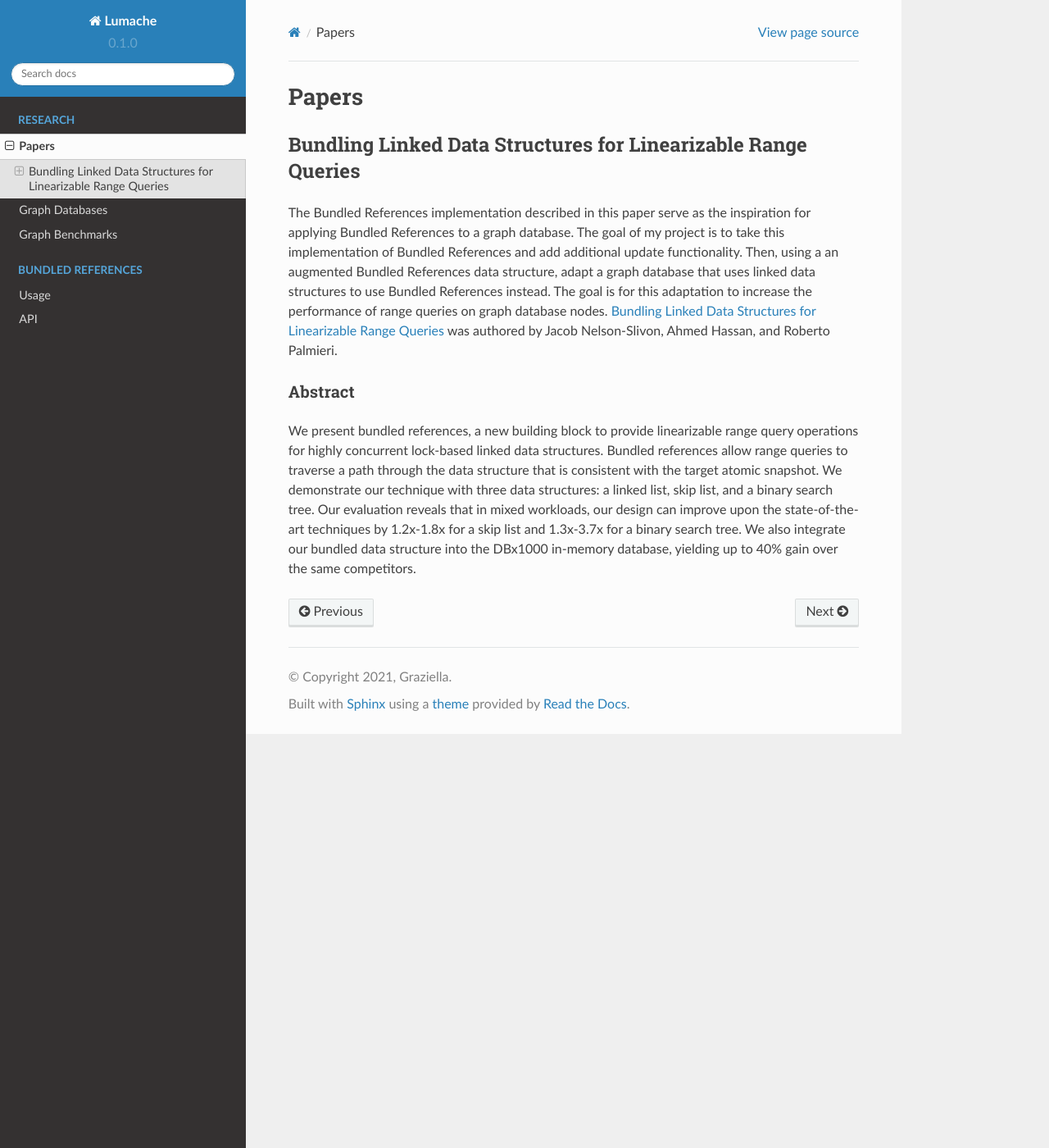
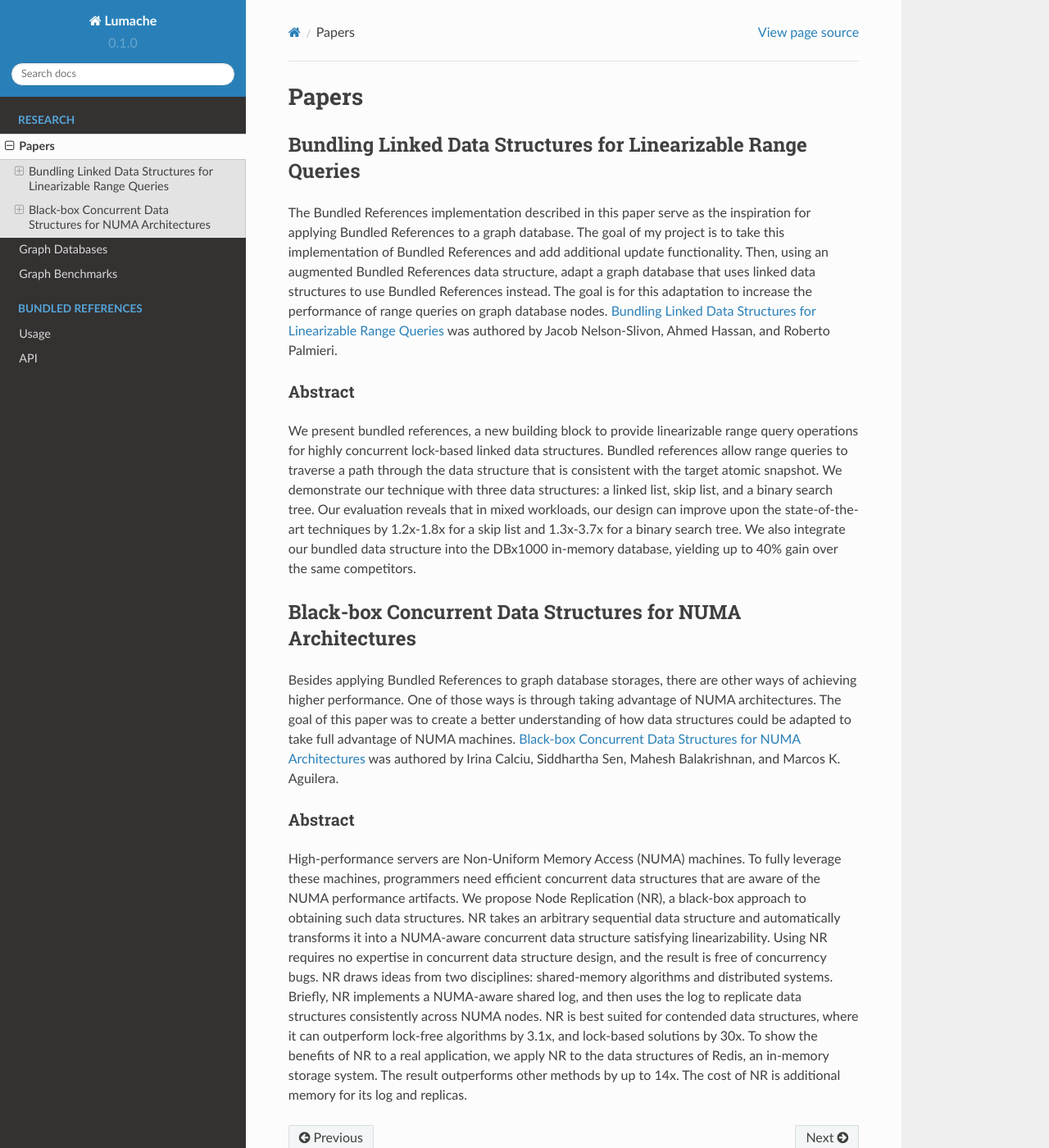
Before and after one commit to JAlexanderCarr/bundledrefs, a Sphinx documentation site: the page built from docs/source/research/papers.rst, in a window 1280 px wide and 1400 px high. Shown: the whole window at 82% size. Built offline with Sphinx 7.4.7 and the Read the Docs theme 2.0.0, drawn with Linux system fonts in a browser that asks for light colours.

Commit message:
Added a paper

```diff
--- a/docs/source/research/papers.rst
+++ b/docs/source/research/papers.rst
@@ -9,7 +9,7 @@ The Bundled References implementation described in this paper
 serve as the inspiration for applying Bundled References to a
 graph database.  The goal of my project is to take this
 implementation of Bundled References and add additional update
-functionality.  Then, using a an augmented Bundled References
+functionality.  Then, using an augmented Bundled References
 data structure, adapt a graph database that uses linked data
 structures to use Bundled References instead.  The goal is for
 this adaptation to increase the performance of range queries
@@ -34,3 +34,36 @@ upon the state-of-the-art techniques by 1.2x-1.8x for a skip
 list and 1.3x-3.7x for a binary search tree. We also integrate
 our bundled data structure into the DBx1000 in-memory
 database, yielding up to 40% gain over the same competitors.
+
+Black-box Concurrent Data Structures for NUMA Architectures
+===========================================================
+
+Besides applying Bundled References to graph database storages, there
+are other ways of achieving higher performance.  One of those ways is
+through taking advantage of NUMA architectures.  The goal of this paper
+was to create a better understanding of how data structures could be
+adapted to take full advantage of NUMA machines.  `Black-box Concurrent
+Data Structures for NUMA Architectures`_ was authored by Irina Calciu,
+Siddhartha Sen, Mahesh Balakrishnan, and Marcos K. Aguilera.
+
+.. _Black-box Concurrent Data Structures for NUMA Architectures: https://dl.acm.org/doi/pdf/10.1145/3093336.3037721
+
+Abstract
+--------
+
+High-performance servers are Non-Uniform Memory Access (NUMA) machines.
+To fully leverage these machines, programmers need efficient concurrent
+data structures that are aware of the NUMA performance artifacts. We
+propose Node Replication (NR), a black-box approach to obtaining such
+data structures. NR takes an arbitrary sequential data structure and
+automatically transforms it into a NUMA-aware concurrent data structure
+satisfying linearizability. Using NR requires no expertise in concurrent
+data structure design, and the result is free of concurrency bugs. NR
+draws ideas from two disciplines: shared-memory algorithms and distributed
+systems. Briefly, NR implements a NUMA-aware shared log, and then uses the
+log to replicate data structures consistently across NUMA nodes. NR is best
+suited for contended data structures, where it can outperform lock-free
+algorithms by 3.1x, and lock-based solutions by 30x. To show the benefits
+of NR to a real application, we apply NR to the data structures of Redis,
+an in-memory storage system. The result outperforms other methods by up to
+14x. The cost of NR is additional memory for its log and replicas.
```
